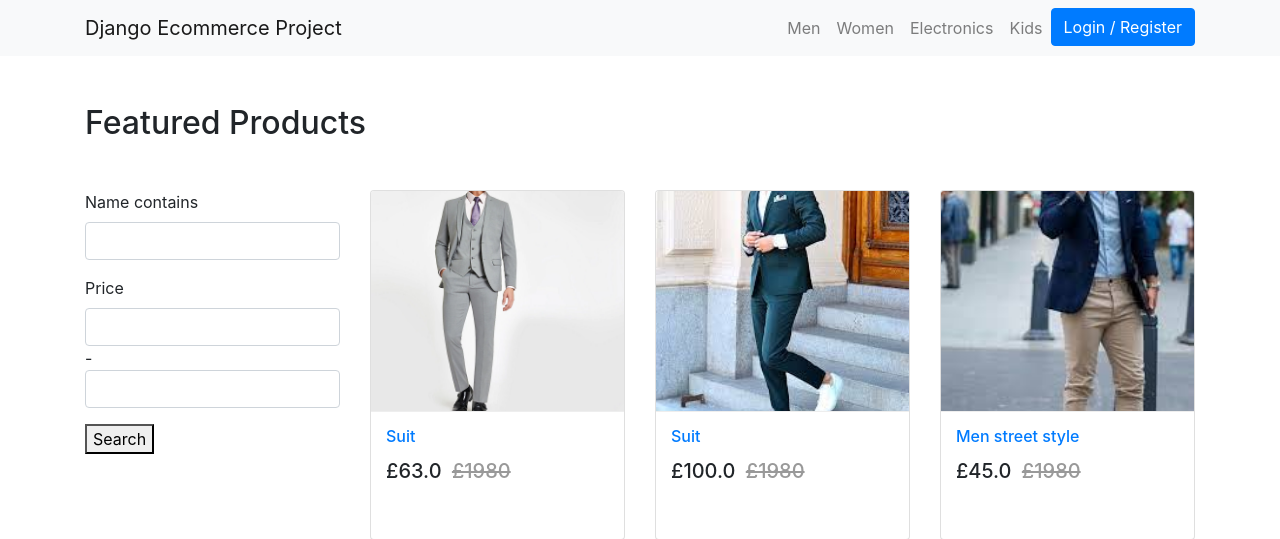
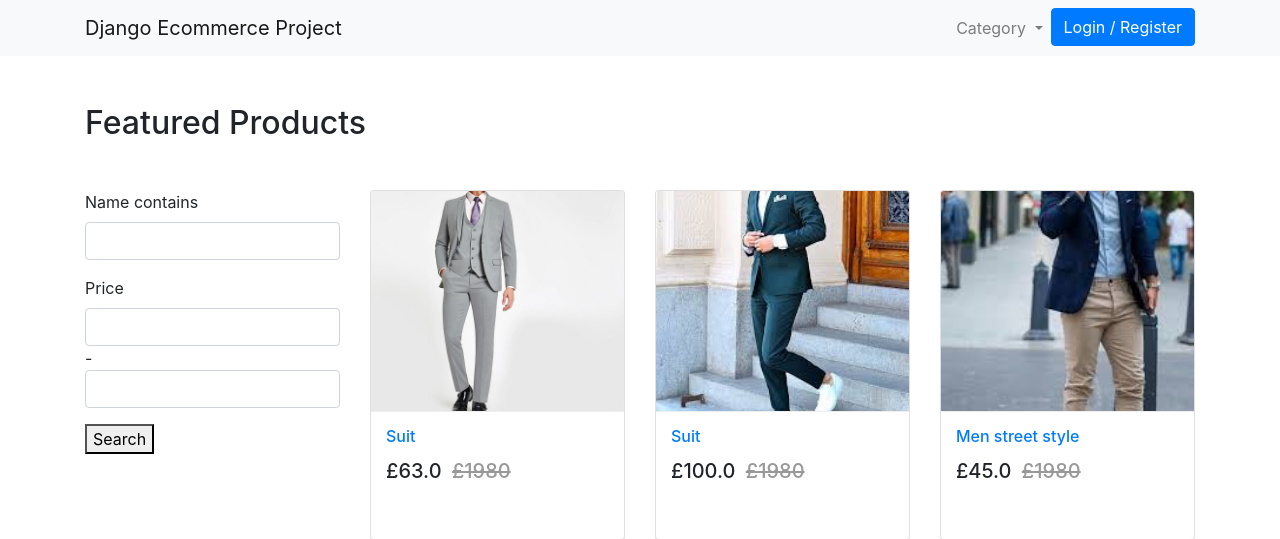
Before and after one commit to Abigye/Ecommerce-site, a Django app: page / in a window 1280 px wide. Shown: the top 539 px of the page. Run offline with Django 3.2, Linux system fonts and the light colour scheme; data comes from the database, SQL or seed files in the repository; both versions use the stored data as it was after the commit; some libraries are stand-ins or nearby versions.

Commit message:
Add existing file

```diff
--- a/products/templates/products/home.html
+++ b/products/templates/products/home.html
@@ -11,6 +11,7 @@
             <button type="submit">Search</button>
          </form>
       </div>
+
       <div class="col-md-9">
          <div class="row">
             {% for product in filter.qs %}
--- a/products/templates/products/navbar.html
+++ b/products/templates/products/navbar.html
@@ -9,17 +9,22 @@
   <div class="collapse navbar-collapse" id="navbarNav">
     <ul class="navbar-nav ml-auto">
       <li {% if request.path == 'contact' %}class="nav-item active"{% else %}class="nav-item"{% endif %}>
-        <a class="nav-link" href="#">Men <span class="sr-only">(current)</span></a>
-      </li>
-      <li class="nav-item">
-        <a class="nav-link" href="#">Women</a>
-      </li>
-      <li class="nav-item">
-        <a class="nav-link" href="#">Electronics</a>
-      </li>
-       <li class="nav-item">
-        <a class="nav-link" href="#">Kids</a>
-      </li>
+    <li class="nav-item dropdown">
+      <a class="nav-link dropdown-toggle" href="#" id="navbarDropdown" role="button" data-toggle="dropdown" aria-haspopup="true" aria-expanded="false">
+                      Category </a>
+      <div class="dropdown-menu" aria-labelledby="navbarDropdown">
+        <a class="dropdown-item"  href="#sportswear">Sportswear</a>
+        <a  class="dropdown-item" href="#men"> Men </a>
+        <a class="dropdown-item"  href="#women"> Women </a>
+        <a  class="dropdown-item" href="#kids">Kids</a>
+        <a class="dropdown-item"  href="#fashion"> Fashion</a>
+        <a class="dropdown-item"  href="#electronics"> Electronics</a>
+        <a class="dropdown-item"  href="#household">Household</a>
+        <a class="dropdown-item"  href="#shoes"> Shoes</a>
+        <a class="dropdown-item"  href="#clothing">Clothing</a>
+        <a class="dropdown-item"  href="#bags">Bags</a>
+    </div>
+  </li>
       {% if request.user.is_authenticated %}
       <li class="nav-item">
         <a class="nav-link" href="{% url 'mainapp:cart-home' %}">
```
Also changed, not shown: db.sqlite3.
